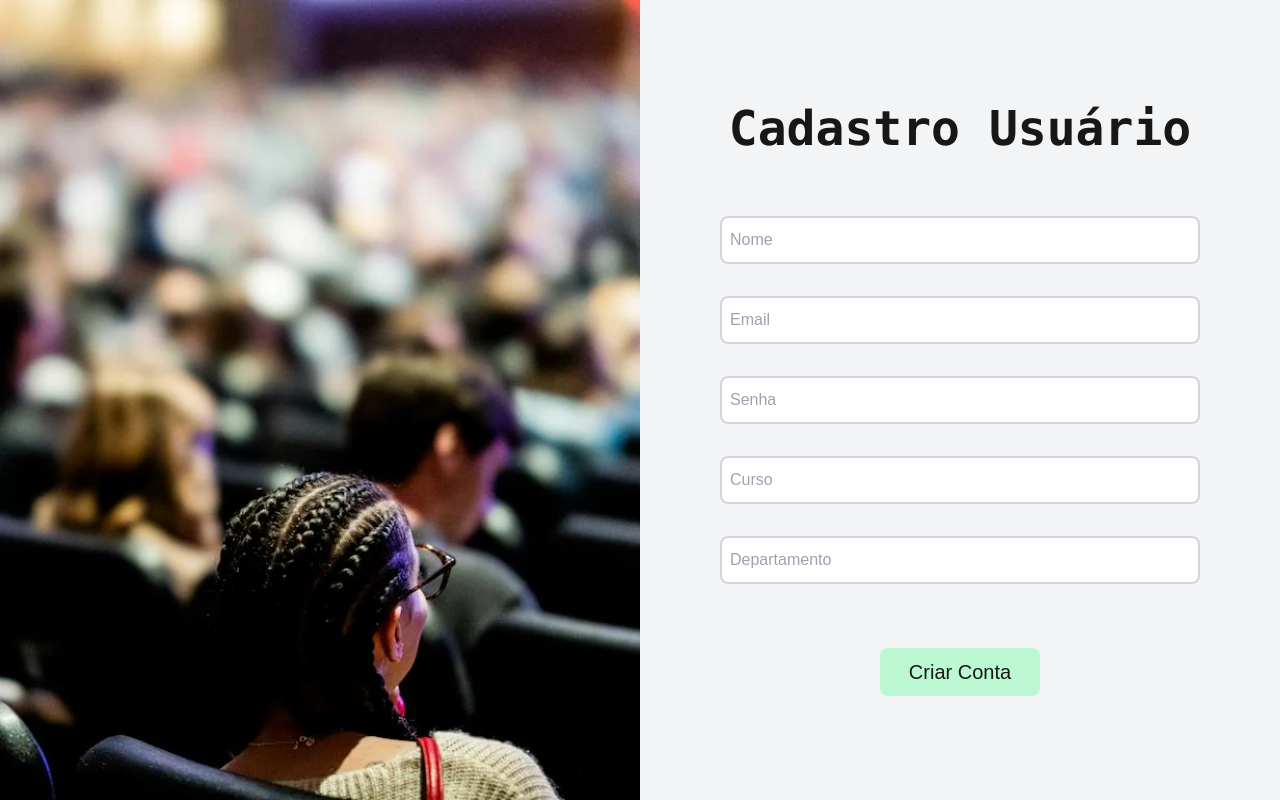
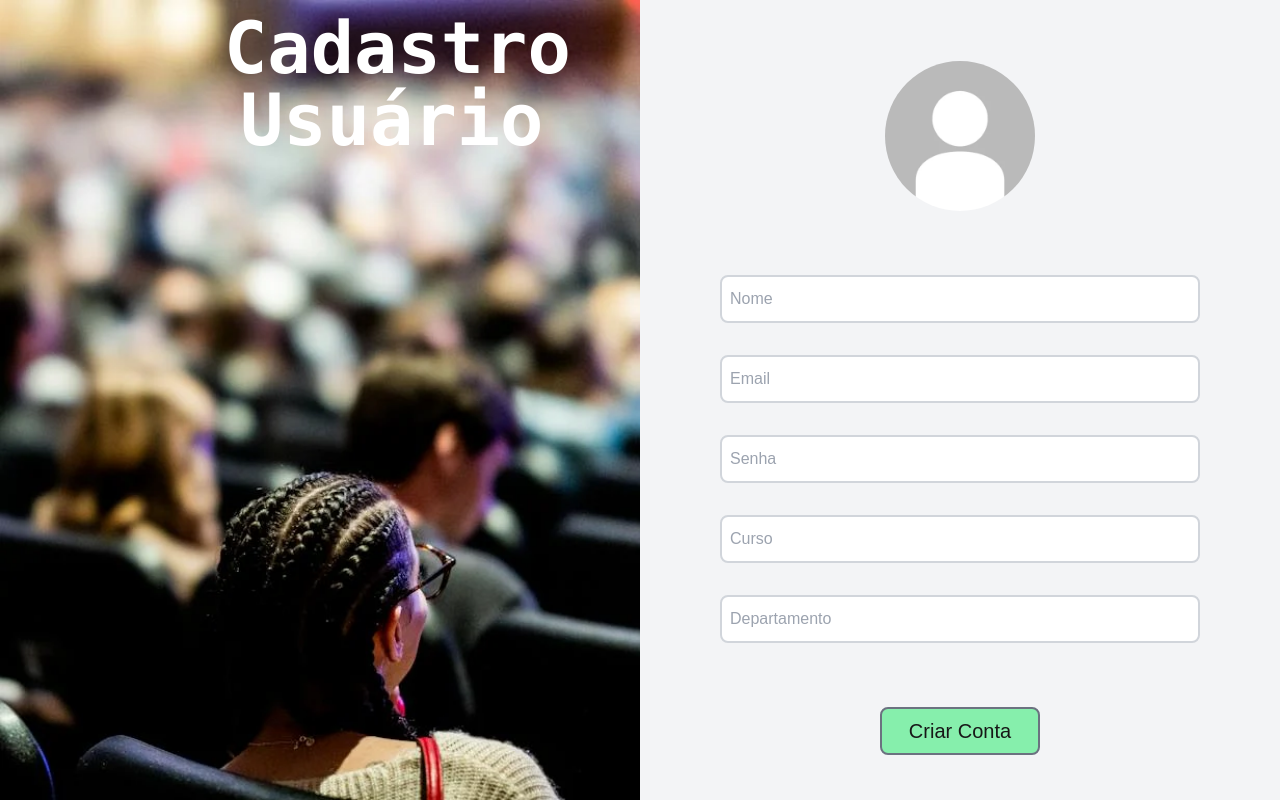
Before and after one commit to gabrielcaixeta01/front-cjr, a Next.js app: page /cadastro in a window 1280 px wide. Built offline with nearby package versions, Linux system fonts and the light colour scheme.

Commit message:
🎨 style: Página de Cadastro (ainda sem formik)

```diff
--- a/src/app/cadastro/page.tsx
+++ b/src/app/cadastro/page.tsx
@@ -1,6 +1,9 @@
+"use client";
 import Image from "next/image";
+import { useRouter } from "next/navigation";
 
 export default function Cadastro() {
+  const router = useRouter();
   return (
     <div className="w-full h-screen flex  relative">
       <div className="ImgContainer h-full flex-1 relative">
@@ -10,10 +13,20 @@ export default function Cadastro() {
           layout="fill"
         />
       </div>
+
+      <div className="absolute top-3 left-56 text-7xl font-mono font-bold text-white">
+        <h1>Cadastro</h1>
+        <h1 className="ml-4">Usuário</h1>
+      </div>
+
       <div className="flex-1 flex flex-col justify-center items-center bg-gray-100">
-        <div className="text-5xl font-mono font-bold">
-          <h1>Cadastro Usuário</h1>
-        </div>
+        <Image
+          src="/default-profile.png"
+          alt="Imagem de background da parte esquerda"
+          width={150}
+          height={150}
+          className="mt-4 rounded-full"
+        />
         <input
           id="nome"
           type="text"
@@ -50,7 +63,10 @@ export default function Cadastro() {
         />
 
         <section className="mt-16">
-          <button className="bg-green-200 p-2 rounded-lg hover:scale-110 duration-200 w-40 h-12 text-xl">
+          <button
+            className="bg-green-300 border-[0.125rem] border-gray-500 p-2 rounded-lg hover:scale-110 duration-200 w-40 h-12 text-xl"
+            onClick={() => router.push("/feed/Logado")}
+          >
             Criar Conta
           </button>
         </section>
```
